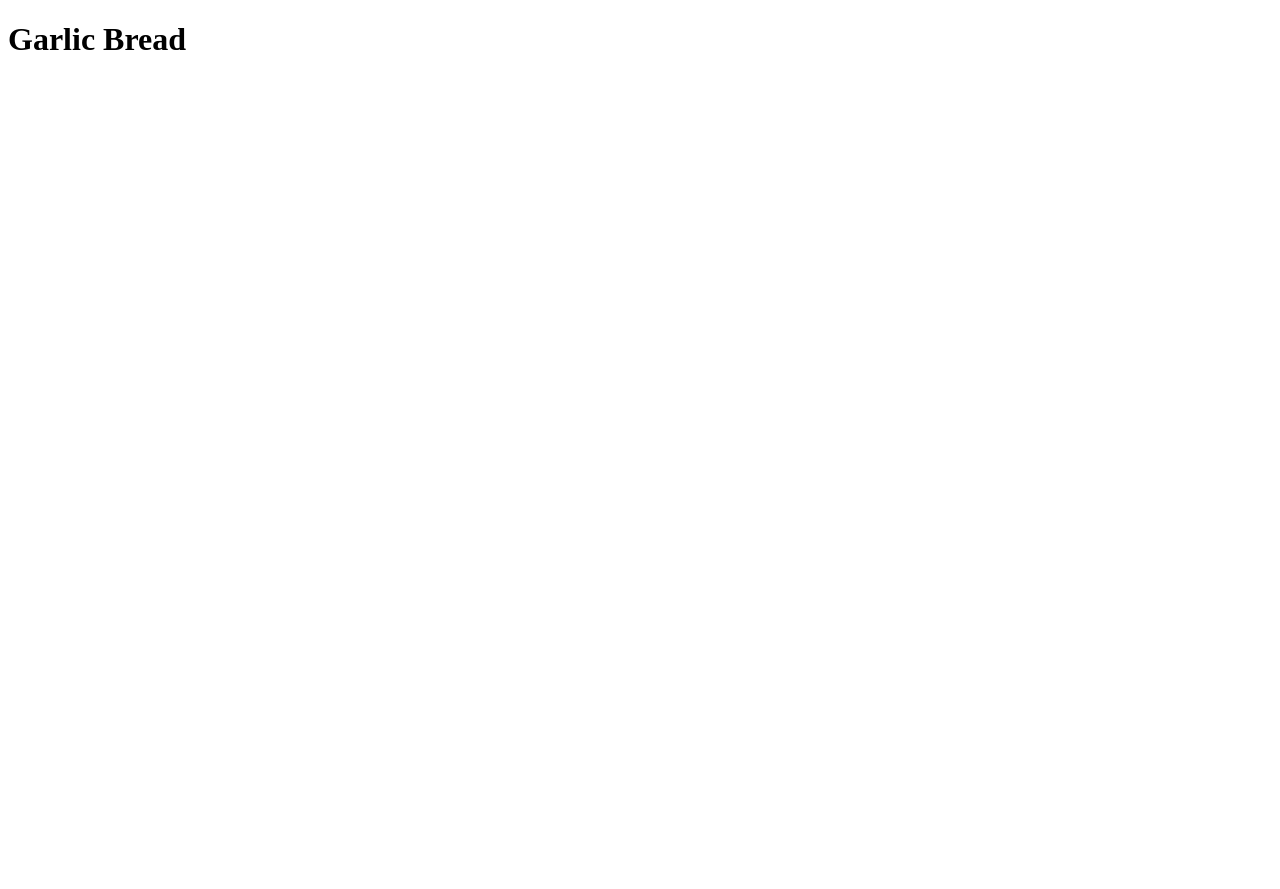
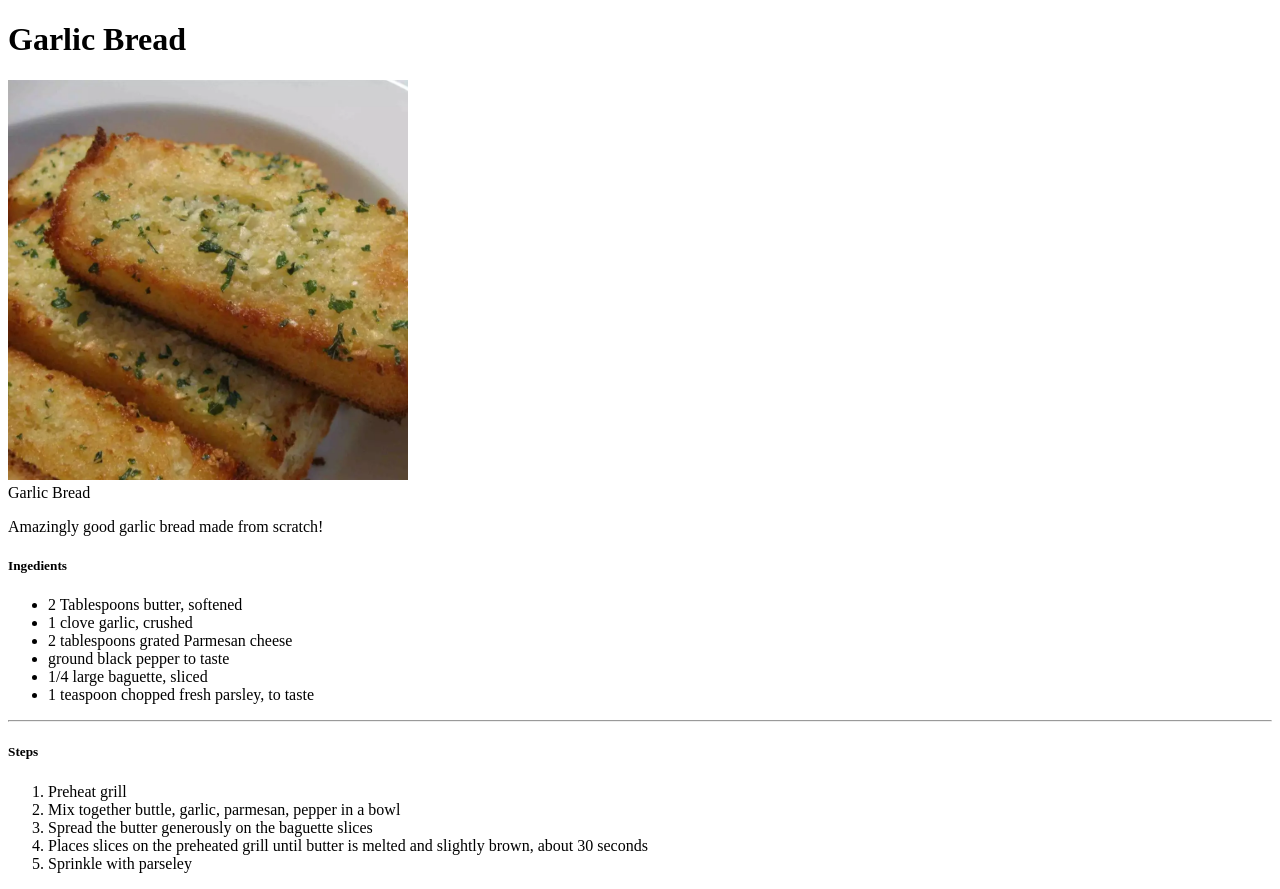
Before and after one commit to Alokii/odinrecipes, a plain HTML site: page recipes/garlicbread.html in a window 1280 px wide. Before the commit the page ends 800 px from the top, so only its background shows below. Drawn offline with Linux system fonts and the light colour scheme.

Commit message:
Finished One Recipe

```diff
--- a/recipes/garlicbread.html
+++ b/recipes/garlicbread.html
@@ -8,5 +8,26 @@
 </head>
 <body>
 <h1>Garlic Bread</h1>
+<img src="./img/garlic.webp" width="400" height="400">
+<br>Garlic Bread<br>
+<p>Amazingly good garlic bread made from scratch!</p>
+<h5>Ingedients</h5>
+<ul>
+    <li>2 Tablespoons butter, softened</li>
+    <li>1 clove garlic, crushed</li>
+    <li>2 tablespoons grated Parmesan cheese</li>
+    <li>ground black pepper to taste</li>
+    <li>1/4 large baguette, sliced</li>
+    <li>1 teaspoon chopped fresh parsley, to taste</li>
+</ul>
+<hr>
+<h5>Steps</h5>
+<ol>
+    <li>Preheat grill</li>
+    <li>Mix together buttle, garlic, parmesan, pepper in a bowl</li>
+    <li>Spread the butter generously on the baguette slices</li>
+    <li>Places slices on the preheated grill until butter is melted and slightly brown, about 30 seconds</li>
+    <li>Sprinkle with parseley</li>
+</ol>
 </body>
 </html>
```
Also changed, not shown: index.html (+3 -0 lines), recipes/img/garlic.webp (added).
